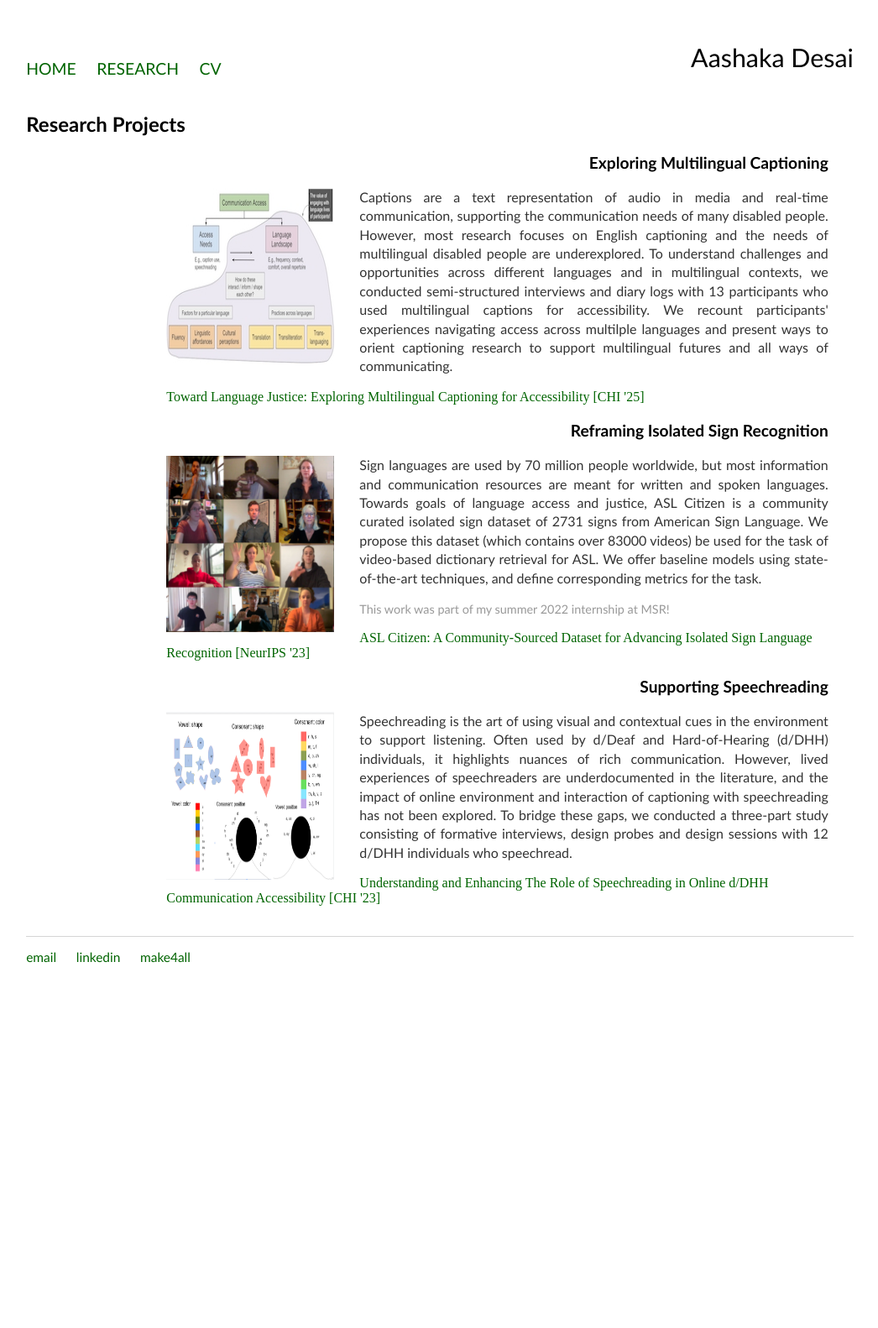
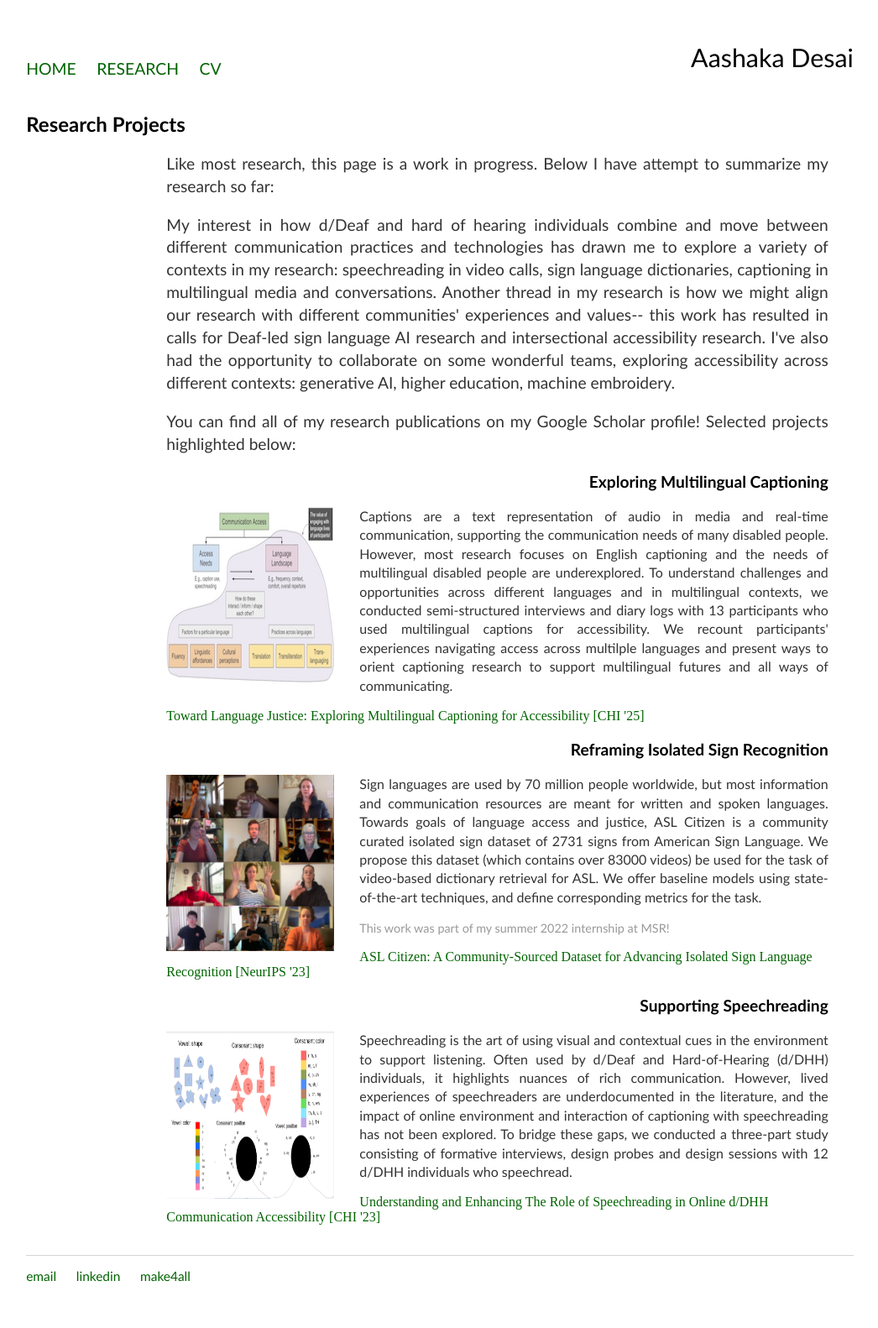
Before and after one commit to aashakadesai/aashakadesai.github.io, a Jekyll site: the page built from research/index.html, in a window 1280 px wide. Shown: the whole page at 84% size, without its empty margins (116-1162 px from the left). Built offline with Jekyll 4.4.1, drawn with Linux system fonts in a browser that asks for light colours; before the commit the page ends 1202 px from its top, so only the background shows below that.

Commit message:
Update index.html

```diff
--- a/research/index.html
+++ b/research/index.html
@@ -7,6 +7,14 @@ title: Aashaka Desai, Research
 <h2>Research Projects</h2>
 </div>
 <div class="blurb" style="width:80%;margin-right:30px;margin-left:auto;">
+<p>Like most research, this page is a work in progress. Below I have attempt to summarize my research so far: </p>
+
+<p>My interest in how d/Deaf and hard of hearing individuals combine and move between different communication practices and technologies has drawn me to explore a variety of contexts in my research: speechreading in video calls, sign language dictionaries, captioning in multilingual media and conversations.
+Another thread in my research is how we might align our research with different communities' experiences and values-- this work has resulted in calls for Deaf-led sign language AI research and intersectional accessibility research.
+I've also had the opportunity to collaborate on some wonderful teams, exploring accessibility across different contexts: generative AI, higher education, machine embroidery. </p>
+
+<p>You can find all of my research publications on my Google Scholar profile! Selected projects highlighted below:</p>
+
   <h3 style="font-size:1.2em;clear:both;">Exploring Multilingual Captioning</h3>
 	<p style="font-size:1.0em;"><img src="mult.jpg" alt="blurred snap of a flowchart" style="float:left;height:210px;width:200px;padding-right:30px;"> Captions are a text representation of audio in media and real-time communication, supporting the communication needs of many disabled people. However, most research focuses on English captioning and the needs of multilingual disabled people are underexplored. To understand challenges and opportunities across different languages and in multilingual contexts, we conducted semi-structured interviews and diary logs with 13 participants who used multilingual captions for accessibility. We recount participants' experiences navigating access across multilple languages and present ways to orient captioning research to support multilingual futures and all ways of communicating. </p>
 	<a href="../CHI25_language_justice_camera_ready_tagged.pdf" style="font-size:1.0em;">Toward Language Justice: Exploring Multilingual Captioning for Accessibility [CHI '25]</a>
```
